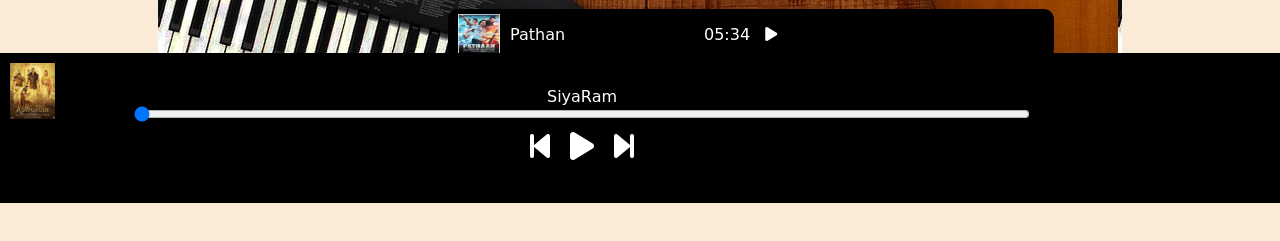
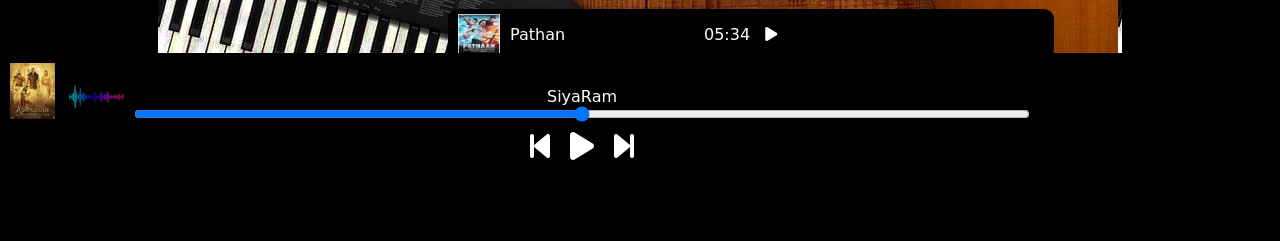
Before and after one commit to Arzoo-04/spotify-clone, a plain HTML site: page index.html in a window 1280 px wide. Both pictures are taken after a click on the icon 540 px from the left and 742 px from the top of the page. Shown: the part 597-838 px from the top of the page. Drawn offline with Linux system fonts and the light colour scheme; a web font is replaced by a local one.

Commit message:
backGround and image related changes

```diff
--- a/script.js
+++ b/script.js
@@ -122,6 +122,7 @@ document.getElementById("next").addEventListener('click', ()=>{
     }
     audioElement.src = `songs/${songIndex}.mp3`;
     currentSong.innerHTML = songs[songIndex].songName;
+    gif1.src = songs[songIndex].coverpath;
     audioElement.currentTime = 0;
     audioElement.play();
     gif1.style.opacity = 1;
@@ -130,7 +131,7 @@ document.getElementById("next").addEventListener('click', ()=>{
     audioElement.classList.add('fa-pause');
 })
 
-document.getElementById("next").addEventListener('click', ()=>{
+document.getElementById("prev").addEventListener('click', ()=>{
     if(songIndex<=0){
         songIndex = 0;
     }
@@ -139,6 +140,7 @@ document.getElementById("next").addEventListener('click', ()=>{
     }
     audioElement.src = `songs/${songIndex}.mp3`;
     currentSong.innerHTML = songs[songIndex].songName;
+    gif1.src = songs[songIndex].coverpath;
     audioElement.currentTime = 0;
     audioElement.play();
     gif1.style.opacity = 1;
--- a/style.css
+++ b/style.css
@@ -2,7 +2,7 @@
 @import url('https://fonts.googleapis.com/css2?family=Fasthand&display=swap');
 
 body{
-    background-color: antiquewhite;
+    background-color: black;
 }
 *{
     margin: 0;
```
